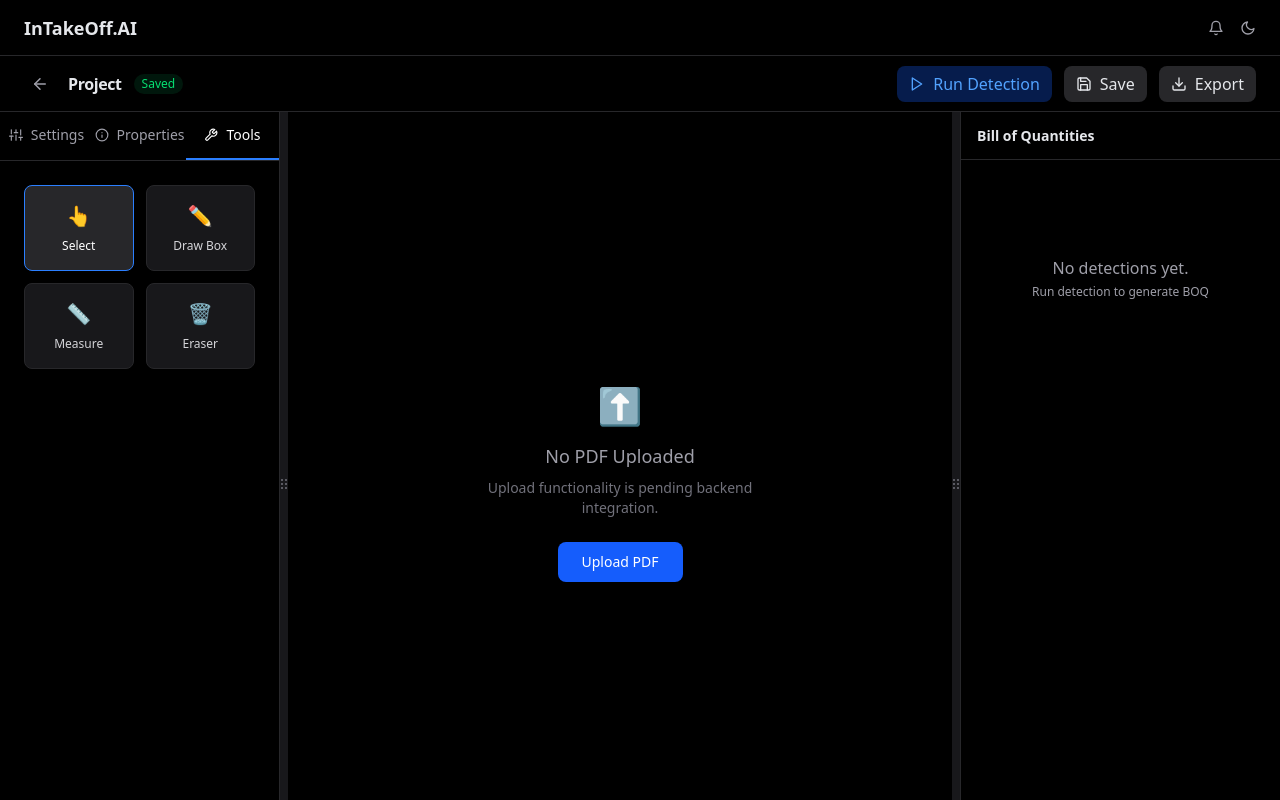
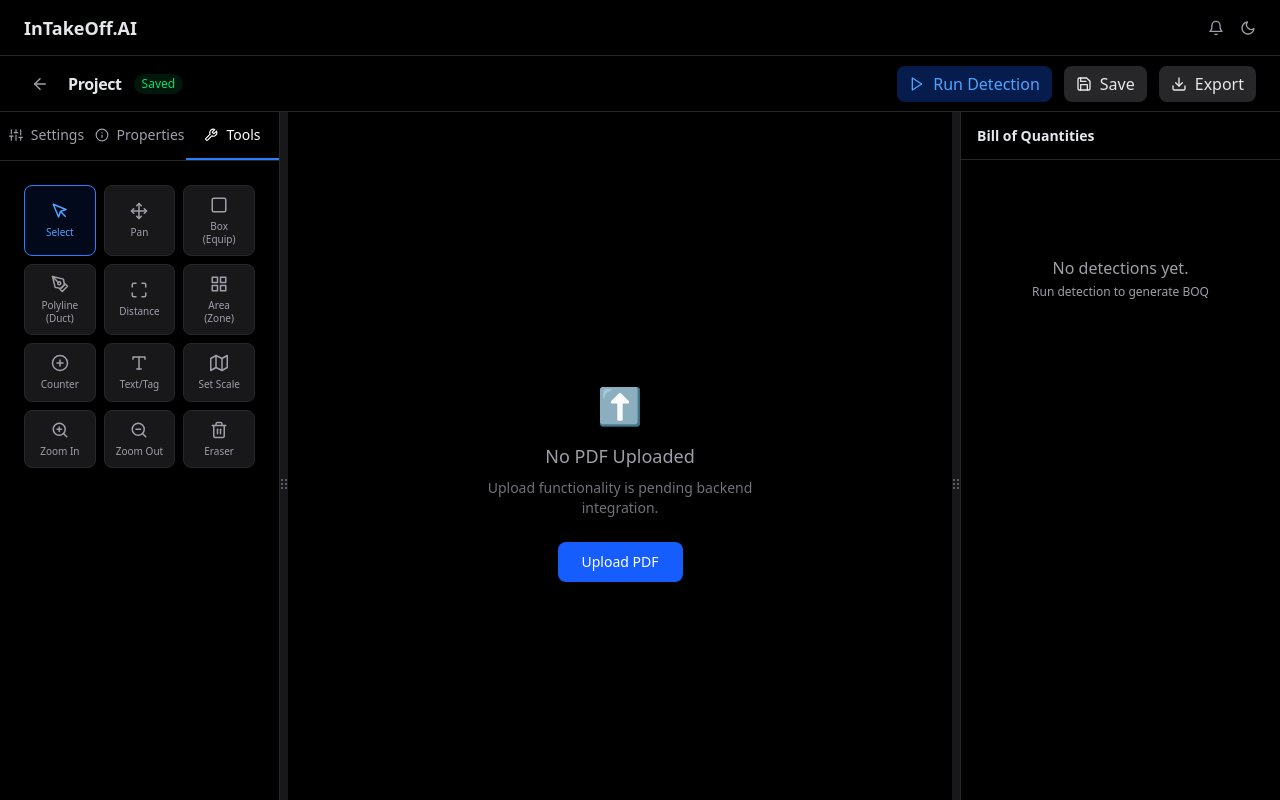
Before and after one commit to SakthisreeRaja/In-TakeOff_AI, a React (Vite) app in the folder Frontend/: page /projects/1 in a window 1280 px wide. Built offline with nearby package versions, Linux system fonts and the light colour scheme.

Commit message:
Adjustment in panel

```diff
--- a/Frontend/src/components/editor/EditorCanvas.jsx
+++ b/Frontend/src/components/editor/EditorCanvas.jsx
@@ -1,6 +1,27 @@
 export default function EditorCanvas({ activeTool }) {
+
+  const getCursor = () => {
+    switch (activeTool) {
+      case "pan": return "grab"
+      case "draw_box": return "crosshair"
+      case "polyline": return "crosshair"
+      case "measure": return "crosshair"
+      case "area": return "crosshair"
+      case "count": return "copy"
+      case "text": return "text"
+      case "eraser": return "not-allowed"
+      case "scale": return "crosshair"
+      case "zoom_in": return "zoom-in"
+      case "zoom_out": return "zoom-out"
+      default: return "default"
+    }
+  }
+
   return (
-    <div className="h-full w-full flex flex-col items-center justify-center bg-black">
+    <div
+      className="h-full w-full flex flex-col items-center justify-center bg-black"
+      style={{ cursor: getCursor() }}
+    >
       <div className="text-center text-zinc-400 p-4">
         <div className="text-4xl mb-4">⬆️</div>
         <p className="mb-2 text-lg font-medium">No PDF Uploaded</p>
--- a/Frontend/src/components/editor/EditorSettings.jsx
+++ b/Frontend/src/components/editor/EditorSettings.jsx
@@ -1,5 +1,10 @@
 import { useState } from "react"
-import { FiSliders, FiInfo, FiTool } from "react-icons/fi"
+import {
+  FiSliders, FiInfo, FiTool,
+  FiMousePointer, FiMove, FiSquare, FiPenTool,
+  FiMaximize, FiGrid, FiPlusCircle, FiType,
+  FiMap, FiZoomIn, FiZoomOut, FiTrash2, FiLayers
+} from "react-icons/fi"
 
 export default function EditorSettings({ filters, setFilters, hidden, activeTool, setActiveTool, width }) {
   const [activeTab, setActiveTab] = useState("tools")
@@ -41,38 +46,98 @@
   )
 
   const renderProperties = () => (
-    <div className="text-center text-zinc-500 mt-10 animate-in fade-in duration-300">
-      <p className="text-sm">No element selected</p>
-      <p className="text-xs mt-1">Select a component to view details</p>
+    <div className="animate-in fade-in duration-300 space-y-4">
+      <div className="p-3 bg-zinc-900/50 rounded-lg border border-zinc-800">
+        <h4 className="text-xs font-semibold text-zinc-400 uppercase tracking-wider mb-3">Dimensions</h4>
+        <div className="grid grid-cols-2 gap-3 mb-3">
+          <div>
+            <label className="text-[10px] text-zinc-500 block mb-1">Neck Size</label>
+            <input type="text" placeholder='12"x12"' className="w-full bg-zinc-950 border border-zinc-800 rounded px-2 py-1.5 text-xs text-white focus:border-blue-500 focus:outline-none" />
+          </div>
+          <div>
+            <label className="text-[10px] text-zinc-500 block mb-1">Face Size</label>
+            <input type="text" placeholder='24"x24"' className="w-full bg-zinc-950 border border-zinc-800 rounded px-2 py-1.5 text-xs text-white focus:border-blue-500 focus:outline-none" />
+          </div>
+        </div>
+        <div>
+          <label className="text-[10px] text-zinc-500 block mb-1">Inlet Size</label>
+          <input type="text" placeholder='10" Ø' className="w-full bg-zinc-950 border border-zinc-800 rounded px-2 py-1.5 text-xs text-white focus:border-blue-500 focus:outline-none" />
+        </div>
+      </div>
+
+      <div className="p-3 bg-zinc-900/50 rounded-lg border border-zinc-800">
+        <h4 className="text-xs font-semibold text-zinc-400 uppercase tracking-wider mb-3">Specifications</h4>
+        <div className="grid grid-cols-2 gap-3 mb-3">
+          <div>
+            <label className="text-[10px] text-zinc-500 block mb-1">CFM</label>
+            <input type="number" placeholder="450" className="w-full bg-zinc-950 border border-zinc-800 rounded px-2 py-1.5 text-xs text-white focus:border-blue-500 focus:outline-none" />
+          </div>
+          <div>
+            <label className="text-[10px] text-zinc-500 block mb-1">Orientation</label>
+            <select className="w-full bg-zinc-950 border border-zinc-800 rounded px-2 py-1.5 text-xs text-white focus:border-blue-500 focus:outline-none">
+              <option>0°</option>
+              <option>90°</option>
+              <option>180°</option>
+              <option>270°</option>
+            </select>
+          </div>
+        </div>
+        <div className="mb-3">
+          <label className="text-[10px] text-zinc-500 block mb-1">Material</label>
+          <select className="w-full bg-zinc-950 border border-zinc-800 rounded px-2 py-1.5 text-xs text-white focus:border-blue-500 focus:outline-none">
+            <option>Aluminum</option>
+            <option>Steel</option>
+            <option>Plastic</option>
+            <option>Stainless Steel</option>
+          </select>
+        </div>
+        <div className="mb-3">
+          <label className="text-[10px] text-zinc-500 block mb-1">Manufacturer & Model</label>
+          <input type="text" placeholder="Titus / T-123" className="w-full bg-zinc-950 border border-zinc-800 rounded px-2 py-1.5 text-xs text-white focus:border-blue-500 focus:outline-none" />
+        </div>
+        <div>
+           <label className="text-[10px] text-zinc-500 block mb-1">Specification Note</label>
+           <textarea rows="3" className="w-full bg-zinc-950 border border-zinc-800 rounded px-2 py-1.5 text-xs text-white focus:border-blue-500 focus:outline-none resize-none" placeholder="Add specific notes..."></textarea>
+        </div>
+      </div>
     </div>
   )
 
+  const toolsList = [
+    { id: "select", icon: FiMousePointer, label: "Select" },
+    { id: "pan", icon: FiMove, label: "Pan" },
+    { id: "draw_box", icon: FiSquare, label: "Box (Equip)" },
+    { id: "polyline", icon: FiPenTool, label: "Polyline (Duct)" },
+    { id: "measure", icon: FiMaximize, label: "Distance" },
+    { id: "area", icon: FiGrid, label: "Area (Zone)" },
+    { id: "count", icon: FiPlusCircle, label: "Counter" },
+    { id: "text", icon: FiType, label: "Text/Tag" },
+    { id: "scale", icon: FiMap, label: "Set Scale" },
+    { id: "zoom_in", icon: FiZoomIn, label: "Zoom In" },
+    { id: "zoom_out", icon: FiZoomOut, label: "Zoom Out" },
+    { id: "eraser", icon: FiTrash2, label: "Eraser" },
+  ]
+
   const renderTools = () => (
-    <div className={`grid gap-3 mt-2 animate-in fade-in duration-300 ${isNarrow ? "grid-cols-1" : "grid-cols-2"}`}>
-      <button
-        onClick={() => setActiveTool("select")}
-        className={`flex flex-col items-center justify-center p-4 rounded-lg border transition-colors ${activeTool === "select" ? "bg-zinc-800 border-blue-500 text-white" : "bg-zinc-900 border-zinc-800 text-zinc-300 hover:bg-zinc-800"}`}
-      >
-        <span className="text-xl mb-2">👆</span> <span className="text-xs">Select</span>
-      </button>
-      <button
-        onClick={() => setActiveTool("draw_box")}
-        className={`flex flex-col items-center justify-center p-4 rounded-lg border transition-colors ${activeTool === "draw_box" ? "bg-zinc-800 border-blue-500 text-white" : "bg-zinc-900 border-zinc-800 text-zinc-300 hover:bg-zinc-800"}`}
-      >
-        <span className="text-xl mb-2">✏️</span> <span className="text-xs">Draw Box</span>
-      </button>
-      <button
-        onClick={() => setActiveTool("measure")}
-        className={`flex flex-col items-center justify-center p-4 rounded-lg border transition-colors ${activeTool === "measure" ? "bg-zinc-800 border-blue-500 text-white" : "bg-zinc-900 border-zinc-800 text-zinc-300 hover:bg-zinc-800"}`}
-      >
-        <span className="text-xl mb-2">📏</span> <span className="text-xs">Measure</span>
-      </button>
-      <button
-        onClick={() => setActiveTool("eraser")}
-        className={`flex flex-col items-center justify-center p-4 rounded-lg border transition-colors ${activeTool === "eraser" ? "bg-zinc-800 border-blue-500 text-white" : "bg-zinc-900 border-zinc-800 text-zinc-300 hover:bg-zinc-800"}`}
-      >
-        <span className="text-xl mb-2">🗑️</span> <span className="text-xs">Eraser</span>
-      </button>
+    <div className={`grid gap-2 mt-2 animate-in fade-in duration-300 ${isNarrow ? "grid-cols-2" : "grid-cols-3"}`}>
+      {toolsList.map((tool) => {
+        const Icon = tool.icon
+        const isActive = activeTool === tool.id
+        return (
+          <button
+            key={tool.id}
+            onClick={() => setActiveTool(tool.id)}
+            className={`flex flex-col items-center justify-center p-2.5 rounded-lg border transition-all duration-200
+              ${isActive
+                ? "bg-blue-600/10 border-blue-500 text-blue-400"
+                : "bg-zinc-900 border-zinc-800 text-zinc-400 hover:bg-zinc-800 hover:text-zinc-200 hover:border-zinc-700"
+              }`}
+          >
+            <Icon size={18} className="mb-1.5" />
+            <span className="text-[10px] font-medium text-center leading-tight">{tool.label}</span>
+          </button>
+        )
+      })}
     </div>
   )
 
```
